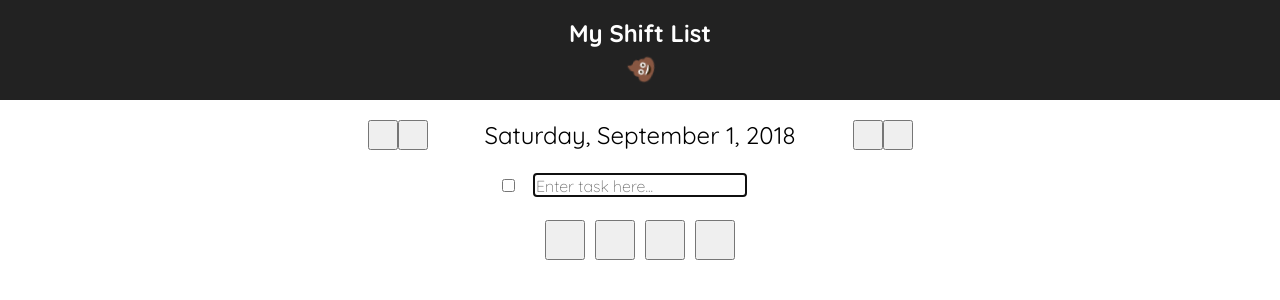
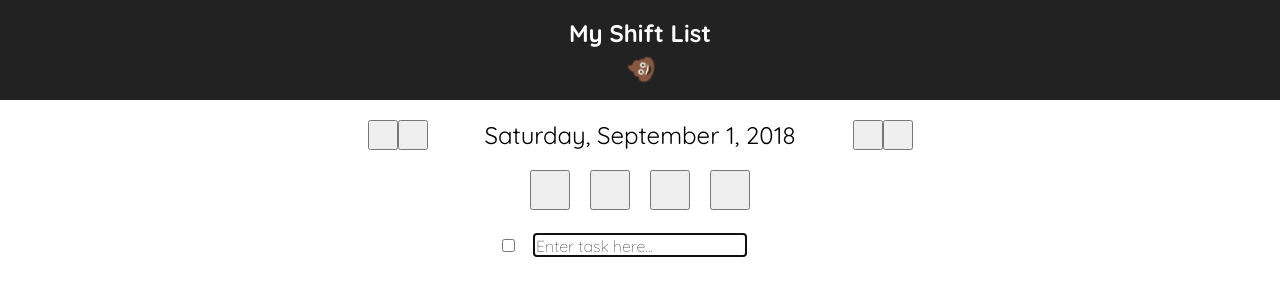
Before and after one commit to Tyguy160/shift-list, a React (Create React App) app: page / in a window 1280 px wide. Both pictures are taken after a click on the button 565 px from the left and 210 px from the top of the page. Shown: the top 300 px of the page. Built offline with nearby package versions, Linux system fonts and the light colour scheme; some icons are missing.

Commit message:
Added local storage for data persistence, renamed a class, and cleaned up more code

```diff
--- a/src/App.js
+++ b/src/App.js
@@ -1,5 +1,5 @@
 import React, { Component } from "react";
-import TaskContainer from "./components/TaskContainer";
+import Container from "./components/Container";
 // import logo from './logo.svg';
 import "./styles/App.css";
 
@@ -18,7 +18,7 @@ class App extends Component {
             </div>
           </h1>
         </header>
-        <TaskContainer className="taskContainer" />
+        <Container className="container" />
       </div>
     );
   }
--- a/src/components/TaskContainer.js
+++ b/src/components/Container.js
@@ -2,10 +2,10 @@ import React, { Component } from "react";
 import DateDisplay from "./DateDisplay";
 import TaskList from "./TaskList";
 import ControlPanel from "./ControlPanel";
-import "../styles/TaskContainer.css";
+import "../styles/Container.css";
 import ReactDOM from "react-dom";
 
-class TaskContainer extends Component {
+class Container extends Component {
   constructor(props) {
     super(props);
 
@@ -89,16 +89,9 @@ class TaskContainer extends Component {
         // Focus on the last added task
         lastAddedTask.focus();
       }
-      // e => {
-      //   console.log(e);
-      //   if (e) {
-      //     console.log(
-      //       e.target.parentNode.parentNode.lastChild.childNodes.item(1)
-      //     );
-      //     e.target.parentNode.parentNode.lastChild.childNodes.item(1).focus();
-      //   }
-      // }
     );
+    // Update local storage with new state
+    localStorage.setItem("lists", JSON.stringify(this.state.lists));
   }
 
   updateTaskStatus(e, taskID) {
@@ -107,12 +100,18 @@ class TaskContainer extends Component {
     );
     const date = this.state.currentDate;
     taskStatus[taskID].status = e.target.checked;
-    this.setState({
+    this.setState(
+      {
         lists: {
           ...this.state.lists,
           [date]: [...taskStatus]
         }
-    });
+      },
+      () => {
+        // Update local storage with new state
+        localStorage.setItem("lists", JSON.stringify(this.state.lists));
+      }
+    );
   }
 
   updateTaskDescription(e, taskID) {
@@ -121,12 +120,18 @@ class TaskContainer extends Component {
     );
     const date = this.state.currentDate;
     taskDescription[taskID].task = e.target.value;
-    this.setState({
+    this.setState(
+      {
         lists: {
           ...this.state.lists,
           [date]: [...taskDescription]
         }
-    });
+      },
+      () => {
+        // Update local storage with new state
+        localStorage.setItem("lists", JSON.stringify(this.state.lists));
+      }
+    );
   }
 
   setCurrentList = list => {
@@ -164,16 +169,23 @@ class TaskContainer extends Component {
       () => {
         // Check if the next day does not exist
         if (!this.state.lists.hasOwnProperty(datePlusOne.toString())) {
-          this.setState({
+          this.setState(
+            {
               lists: {
                 ...this.state.lists,
                 [datePlusOne]: [...incompleteTasks]
               }
-          });
+            },
+            () => {
+              // Update local storage with new state
+              localStorage.setItem("lists", JSON.stringify(this.state.lists));
+            }
+          );
         }
         // Update next day with add-on of tasks from today that were incomplete
         else {
-          this.setState({
+          this.setState(
+            {
               lists: {
                 ...this.state.lists,
                 [datePlusOne]: [
@@ -181,7 +193,12 @@ class TaskContainer extends Component {
                   ...incompleteTasks
                 ]
               }
-          });
+            },
+            () => {
+              // Update local storage with new state
+              localStorage.setItem("lists", JSON.stringify(this.state.lists));
+            }
+          );
         }
       }
     );
@@ -193,22 +210,33 @@ class TaskContainer extends Component {
     const date = this.state.currentDate;
     let tasks = JSON.parse(JSON.stringify(this.state.lists[date]));
     tasks.splice(taskID, 1);
-    this.setState({
+    this.setState(
+      {
         lists: {
           ...this.state.lists,
           [date]: [...tasks]
         }
-    });
+      },
+      () => {
+        // Update local storage with new state
+        localStorage.setItem("lists", JSON.stringify(this.state.lists));
+      }
+    );
   }
 
   // Before mounting the component, initialize the tasklist
   componentWillMount() {
+    const cachedState = localStorage.getItem("lists");
+    if (cachedState) {
+      this.setState({ lists: JSON.parse(cachedState) });
+    } else {
       this.addDate(this.state.currentDate);
+    }
   }
 
   render() {
     return (
-      <div className="taskContainer">
+      <div className="container">
         <DateDisplay
           className="dateDisplay"
           currentDate={this.state.currentDate}
@@ -217,7 +245,11 @@ class TaskContainer extends Component {
           addDate={this.addDate}
           setCurrentDate={this.setCurrentDate}
         />
-        <br />
+        <ControlPanel
+          className="controlPanel"
+          shiftIncomplete={this.shiftIncomplete}
+          addTask={this.addTask}
+        />
         <TaskList
           className="taskList"
           list={this.state.lists}
@@ -227,15 +259,9 @@ class TaskContainer extends Component {
           updateTaskStatus={this.updateTaskStatus}
           deleteTask={this.deleteTask}
         />
-        <br />
-        <ControlPanel
-          className="controlPanel"
-          shiftIncomplete={this.shiftIncomplete}
-          addTask={this.addTask}
-        />
       </div>
     );
   }
 }
 
-export default TaskContainer;
+export default Container;
--- a/src/components/TaskList.js
+++ b/src/components/TaskList.js
@@ -4,7 +4,7 @@ import "../styles/TaskList.css";
 
 function TaskList(props) {
   return (
-    <div className="container">
+    <div className="taskContainer">
       <div className="taskList">
         {props.list[props.currentDate].map((task, index) => (
           <Task
--- a/src/styles/App.css
+++ b/src/styles/App.css
@@ -3,6 +3,11 @@
 .App {
   text-align: center;
   font-family: "Quicksand", sans-serif;
+}
+
+/* Disable double-click to zoom on mobile (iOS) */
+button {
+  touch-action: manipulation;
 }
 
 .App-logo {
--- /dev/null
+++ b/src/styles/Container.css
@@ -0,0 +1,23 @@
+.container {
+  display: grid;
+  grid-gap: 20px;
+  grid-template-rows: auto auto minmax(auto, 1fr);
+  grid-template-areas:
+    "dateDisplay"
+    "controlPanel"
+    "taskContainer";
+  max-height: 80vh;
+}
+
+.dateDisplay {
+  grid-area: dateDisplay;
+}
+
+.controlPanel {
+  grid-area: controlPanel;
+}
+
+.taskContainer {
+  grid-area: taskContainer;
+  overflow: scroll;
+}
--- a/src/styles/ControlPanel.css
+++ b/src/styles/ControlPanel.css
@@ -2,6 +2,7 @@
   font-weight: 200;
   font-size: 28px;
   display: grid;
+  grid-column-gap: 10px;
   grid-template-areas: "leftPad addTask shiftTasks printTasks downloadTasks";
   grid-template-columns: 1fr 50px 50px 50px 50px 1fr;
 }
--- a/src/styles/Task.css
+++ b/src/styles/Task.css
@@ -39,4 +39,7 @@
   display: flex;
   align-items: center;
   justify-content: center;
+  border: none;
+  background-color: transparent;
+  color: rgb(170, 170, 170);
 }
--- a/src/styles/TaskContainer.css
+++ /dev/null
@@ -1,3 +0,0 @@
-.taskContainer {
-  max-height: 100vh;
-}
--- a/src/styles/TaskList.css
+++ b/src/styles/TaskList.css
@@ -1,4 +1,4 @@
-.container {
+.taskContainer {
   display: grid;
   grid-template-columns: 1fr minmax(280px, 0.65fr) 1fr;
   grid-template-areas: "leftPad taskList rightPad";
@@ -6,6 +6,5 @@
 
 .taskList {
   grid-area: taskList;
-  max-height: 65vh;
-  overflow: scroll;
+  overflow-y: scroll;
 }
```
Lines whose indentation alone changed are shown as unchanged.
